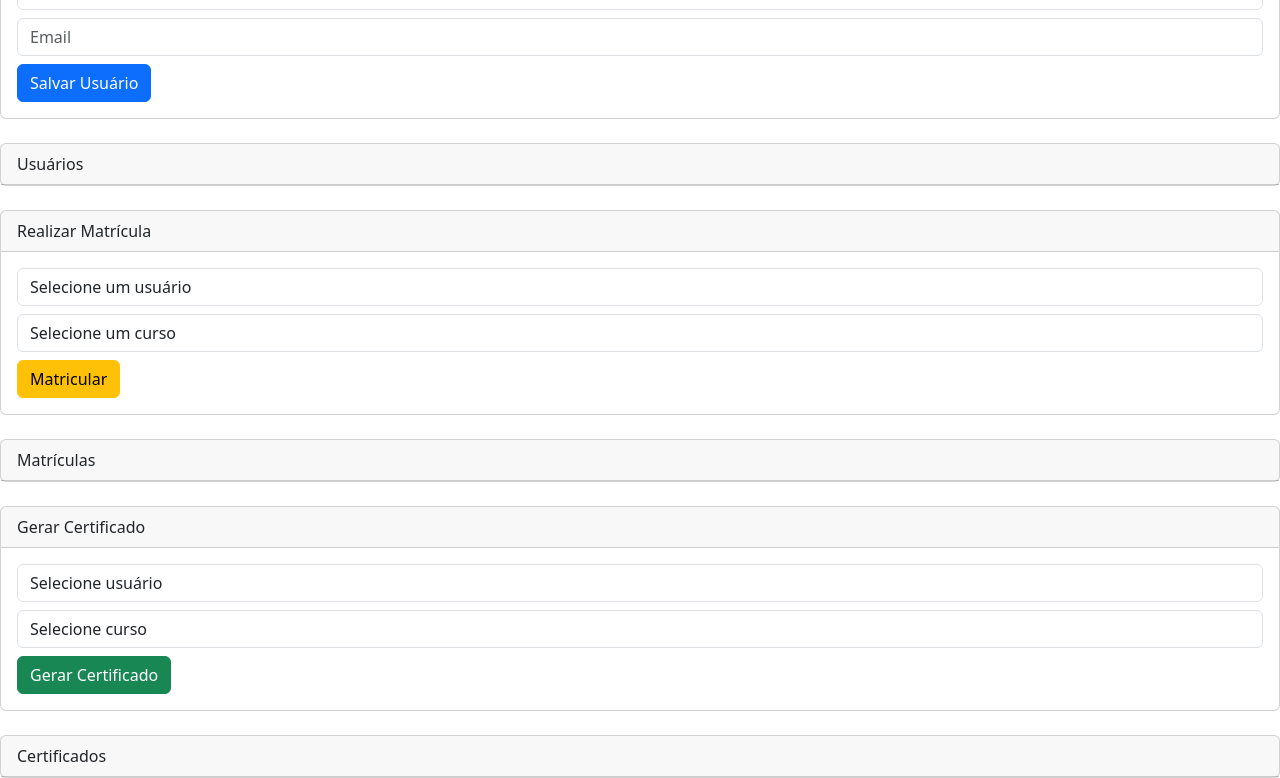
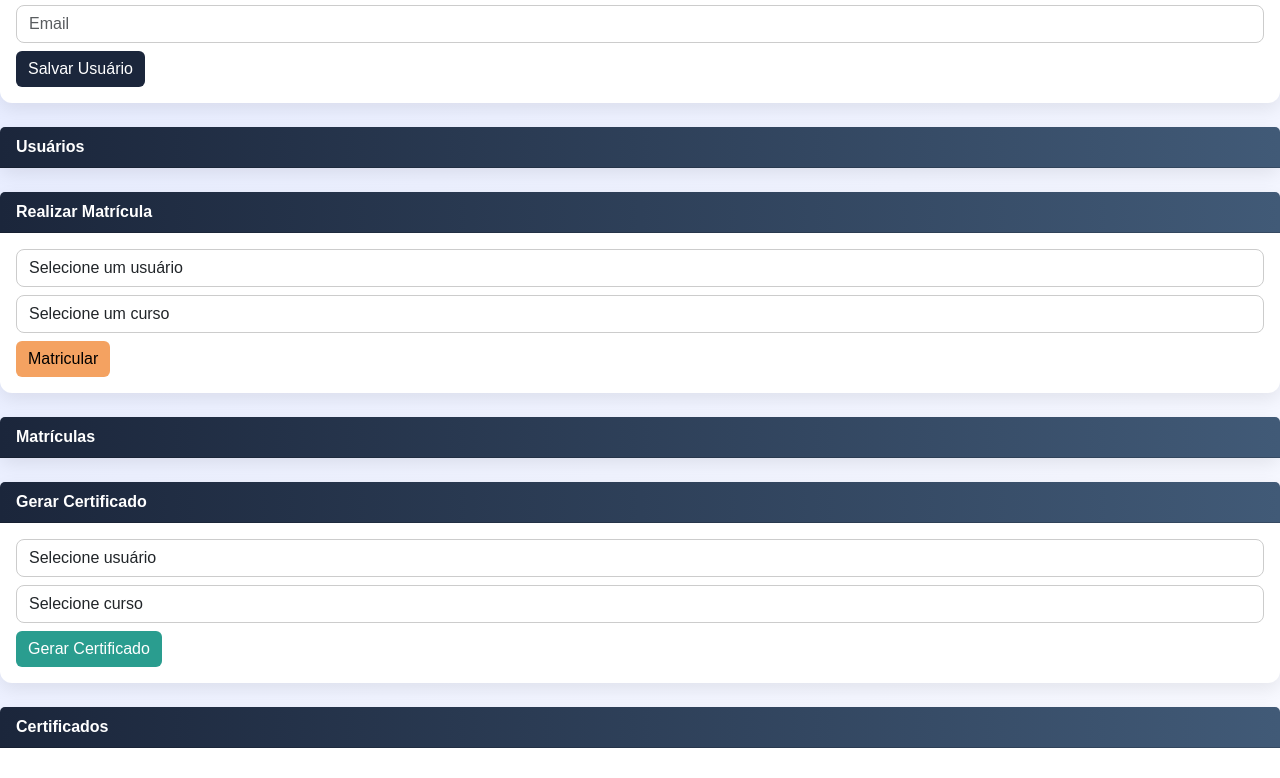
Before and after one commit to myllenarx/plataforma_cursos, a plain HTML site: page index.html in a window 1280 px wide. Shown: the part 804-1582 px from the top of the page. After the commit the page ends 1552 px from the top, so only its background shows below. Drawn offline with nearby package versions, Linux system fonts and the light colour scheme.

Commit message:
style: melhoria visual com css personalizado

```diff
--- a/css/style.css
+++ b/css/style.css
@@ -0,0 +1,112 @@
+/* =========================
+   CORES PADRÃO
+========================= */
+:root {
+    --azul-escuro: #0d1b2a;
+    --azul-medio: #1b263b;
+    --azul-claro: #415a77;
+    --azul-suave: #e0e7ff;
+    --branco: #ffffff;
+}
+
+/* =========================
+   FUNDO
+========================= */
+body {
+    background: linear-gradient(135deg, #e0e7ff, #f8f9ff);
+    font-family: Arial, Helvetica, sans-serif;
+}
+
+/* =========================
+   NAVBAR
+========================= */
+.navbar {
+    background: var(--azul-escuro) !important;
+    box-shadow: 0 4px 12px rgba(0,0,0,0.3);
+}
+
+/* =========================
+   CARDS
+========================= */
+.card {
+    border: none;
+    border-radius: 12px;
+    background-color: var(--branco);
+    box-shadow: 0 6px 18px rgba(0,0,0,0.08);
+    transition: 0.3s;
+}
+
+.card:hover {
+    transform: translateY(-3px);
+}
+
+/* Cabeçalho */
+.card-header {
+    background: linear-gradient(90deg, var(--azul-medio), var(--azul-claro));
+    color: white;
+    font-weight: bold;
+    border-radius: 12px 12px 0 0;
+}
+
+/* =========================
+   INPUTS
+========================= */
+.form-control {
+    border-radius: 8px;
+    border: 1px solid #ccc;
+}
+
+.form-control:focus {
+    border-color: var(--azul-claro);
+    box-shadow: 0 0 5px rgba(65, 90, 119, 0.5);
+}
+
+/* =========================
+   BOTÕES
+========================= */
+.btn-primary {
+    background-color: var(--azul-medio);
+    border: none;
+}
+
+.btn-primary:hover {
+    background-color: var(--azul-claro);
+}
+
+.btn-success {
+    background-color: #2a9d8f;
+    border: none;
+}
+
+.btn-success:hover {
+    background-color: #21867a;
+}
+
+.btn-warning {
+    background-color: #f4a261;
+    border: none;
+}
+
+.btn-warning:hover {
+    background-color: #e76f51;
+}
+
+/* =========================
+   LISTAS
+========================= */
+.list-group-item {
+    border: none;
+    border-bottom: 1px solid #eee;
+    transition: 0.2s;
+}
+
+.list-group-item:hover {
+    background-color: var(--azul-suave);
+}
+
+/* =========================
+   TEXTO PEQUENO
+========================= */
+small {
+    color: #555;
+}
--- a/index.html
+++ b/index.html
@@ -6,13 +6,17 @@
 
     <!-- Bootstrap -->
     <link href="https://cdn.jsdelivr.net/npm/bootstrap@5.3.0/dist/css/bootstrap.min.css" rel="stylesheet">
+
+    <link rel="stylesheet" href="css/style.css">
 </head>
 <body>
 
 <!-- NAVBAR -->
-<nav class="navbar navbar-dark bg-dark">
+<nav class="navbar navbar-dark">
     <div class="container-fluid">
-        <span class="navbar-brand">Plataforma de Cursos</span>
+        <span class="navbar-brand fw-bold">
+            🎓 Plataforma de Cursos
+        </span>
     </div>
 </nav>
 
```
